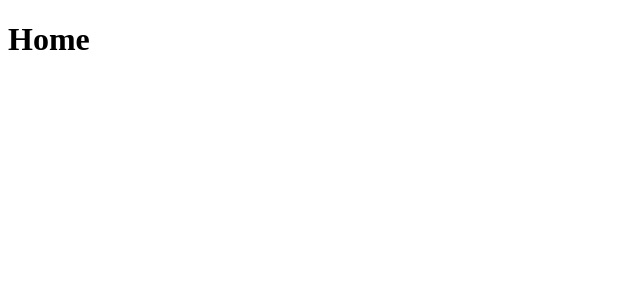
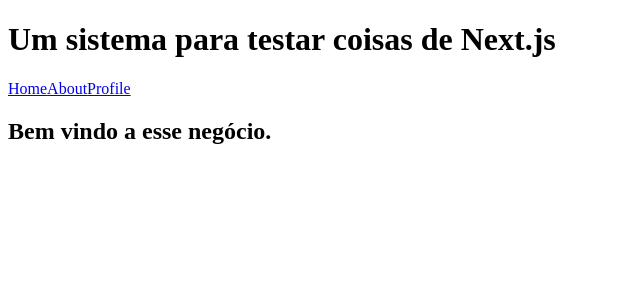
Before and after one commit to felipebastos/workshop, a Next.js app: page / in a window 1280 px wide. Shown: the top 300 px of the page, without its empty margins (0-640 px from the left). Built offline with nearby package versions, Linux system fonts and the light colour scheme.

Commit message:
Mais coisa funcionando

```diff
--- a/src/pages/about/index.tsx
+++ b/src/pages/about/index.tsx
@@ -1,4 +1,6 @@
 import { useSearchParams } from "next/navigation"
+
+import RootLayout from "../layout"
 
 export default function About() {
     const searchParams = useSearchParams()
@@ -7,9 +9,11 @@ export default function About() {
         id = searchParams.get('id') || "0"
     }
     return (
+        <RootLayout>
         <div>
             <h1>Sobre</h1>
             <p>Uma página sobre {id}</p>
         </div>
+        </RootLayout>
     )
 }
--- a/src/pages/index.tsx
+++ b/src/pages/index.tsx
@@ -1,7 +1,10 @@
+import RootLayout from "./layout"
 export default function Home() {
-  return (
-    <div>
-      <h1>Home</h1>
-    </div>
-  );
+    return (
+        <RootLayout>
+        <div>
+            <h2>Bem vindo a esse negócio.</h2>
+        </div>
+        </RootLayout>
+    )
 }
--- /dev/null
+++ b/src/pages/layout.tsx
@@ -0,0 +1,14 @@
+import Link from 'next/link';
+export default function RootLayout({ children }: { children: React.ReactNode }) {
+  return (
+    <div>
+      <h1>Um sistema para testar coisas de Next.js</h1>
+      <nav>
+        <Link href='/'>Home</Link>
+        <Link href='/about'>About</Link>
+        <Link href='/profile'>Profile</Link>
+      </nav>
+      {children}
+    </div>
+  );
+}
--- a/src/shared/button/button.tsx
+++ b/src/shared/button/button.tsx
@@ -1,5 +1,7 @@
 import Button, {ButtonProps} from '@mui/material/Button';
 import { styled } from '@mui/material/styles';
+
+import { useRouter } from 'next/router';
 
 const StyledButton = styled(Button)<ButtonProps>(({theme}) => ({
     color: 'red',
@@ -12,5 +14,6 @@ const StyledButton = styled(Button)<ButtonProps>(({theme}) => ({
 }));
 
 export default function MeuButton(params : {texto: string, href: string}){
-    return <StyledButton href={params.href}>{params.texto}</StyledButton>;
+    const router = useRouter();
+    return <StyledButton onClick={() => router.push(params.href)}>{params.texto}</StyledButton>;
 }
```
Also changed, not shown: src/pages/feed/[...slug]/index.tsx (deleted, +0 -8 lines), src/pages/feed/[id].tsx (added, +15 -0 lines), src/pages/profile/index.tsx (+10 -2 lines).
